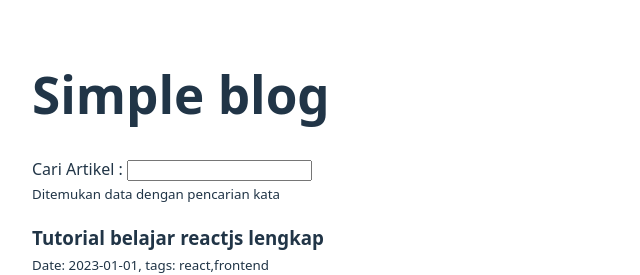
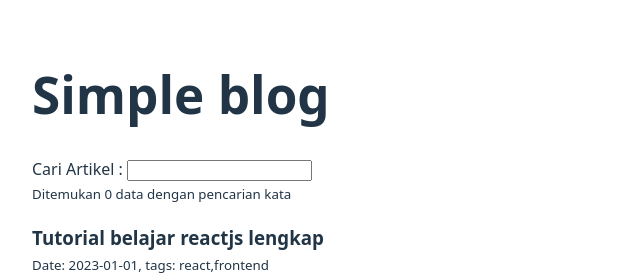
Before and after one commit to Lordfroze/BelajarReactjsFundamental, a React app: page / in a window 1280 px wide. Shown: the top 275 px of the page, without its empty margins (0-640 px from the left). Built offline with nearby package versions, Linux system fonts and the light colour scheme; the HTML template or start-up script is replaced by a standard one.

Commit message:
add search value

```diff
--- a/src/components/Search.jsx
+++ b/src/components/Search.jsx
@@ -17,7 +17,8 @@ function Search(props) {
         Cari Artikel : <input onChange={onSearchChange}></input>
       </div>
       <small>
-        Ditemukan {props.total} data dengan pencarian kata {search}
+        {/* menampilkan totalPosts */}
+        Ditemukan {props.totalPosts} data dengan pencarian kata {search}
       </small>
     </>
   );
--- a/src/pages/Index.jsx
+++ b/src/pages/Index.jsx
@@ -6,6 +6,8 @@ import Search from "../components/Search"; // Import Search component from Searc
 function Homepage() {
   // membuat state posts dengan nilai awal postsData
   const [posts, setPosts] = useState(postsData);
+  // membuat state totalPosts dengan nilai awal postsData.length
+  const [totalPosts, setTotalPosts] = useState(0);
 
   // membuat function onSearchChange yang menerima value
   const onSearchChange = (value) => {
@@ -16,11 +18,14 @@ function Homepage() {
     );
     // mengupdate state posts dengan nilai filteredPosts
     setPosts(filteredPosts);
+    // mengupdate state totalPosts dengan nilai filteredPosts.length
+    setTotalPosts(filteredPosts.length);
   };
   return (
     <>
       <h1>Simple blog</h1>
-      <Search onSearchChange={onSearchChange} />
+      {/* menampilkan Search component */}
+      <Search onSearchChange={onSearchChange} totalPosts={totalPosts} />
       {posts.map((props, index) => (
         <Article {...props} key={index} />
       ))}
```
